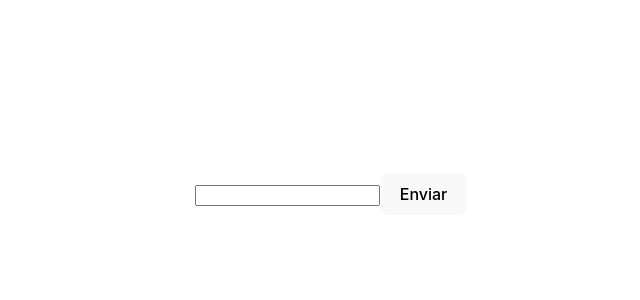
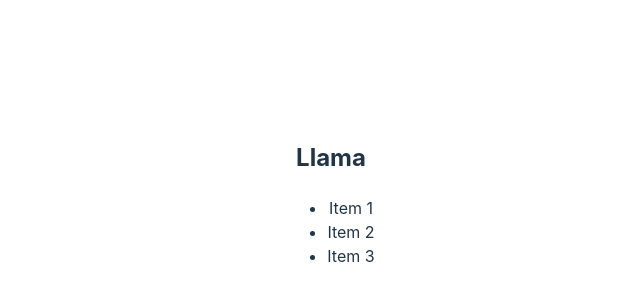
Before and after one commit to pepesan/ejemplo-vite-vuejs-vitest-testing, a Vue app: page / in a window 1280 px wide. Shown: the part 198-498 px from the top of the page, without its empty margins (309-949 px from the left). Built offline with nearby package versions, Linux system fonts and the light colour scheme.

Commit message:
mejora del ejemplo de uso de listado de elementos visuales

```diff
--- a/src/App.vue
+++ b/src/App.vue
@@ -1,10 +1,9 @@
 <script setup lang="ts">
-import YupValidationCompositionComponent from "./components/YupValidationCompositionComponent.vue";
-import CondicionalCompositionComponent from "./components/CondicionalCompositionComponent.vue";
+import LlamaListadoCompositionComponent from "./components/LlamaListadoCompositionComponent.vue";
 </script>
 
 <template>
-  <YupValidationCompositionComponent/>
+  <LlamaListadoCompositionComponent/>
 </template>
 
 <style scoped>
--- a/src/components/ListadoCompositionComponent.vue
+++ b/src/components/ListadoCompositionComponent.vue
@@ -1,16 +1,16 @@
 <template>
   <ul>
-    <li v-for="item in items" :key="item.id">{{ item.name }}</li>
+    <ListadoItemCompositionComponent v-for="item in items" :key="item.id" :item="item" />
   </ul>
 </template>
 
-<script>
-export default {
-  props: {
-    items: {
-      type: Array,
-      required: true,
-    },
+<script setup>
+import ListadoItemCompositionComponent from './ListadoItemCompositionComponent.vue';
+
+defineProps({
+  items: {
+    type: Array,
+    required: true,
   },
-};
+});
 </script>
--- /dev/null
+++ b/src/components/ListadoItemCompositionComponent.vue
@@ -0,0 +1,12 @@
+<template>
+  <li :key="item.id" >{{ item.name }}</li>
+</template>
+
+<script setup>
+defineProps({
+  item: {
+    type: Object,
+    required: true,
+  },
+});
+</script>
--- a/src/components/LlamaListadoCompositionComponent.vue
+++ b/src/components/LlamaListadoCompositionComponent.vue
@@ -1,21 +1,15 @@
 <template>
-  <h2>LLama</h2>
-  <ListadoCompositionComponent :items="myItems" />
+  <h2>Llama</h2>
+  <ListadoCompositionComponent :items="items" />
 </template>
 
-<script>
+<script setup>
+import { ref } from 'vue';
 import ListadoCompositionComponent from "./ListadoCompositionComponent.vue";
 
-export default {
-  components: {ListadoCompositionComponent},
-  data() {
-    return {
-      myItems: [
-        { id: 1, name: 'Item 1' },
-        { id: 2, name: 'Item 2' },
-        { id: 3, name: 'Item 3' },
-      ],
-    };
-  },
-};
+const items = ref([
+  { id: 1, name: 'Item 1' },
+  { id: 2, name: 'Item 2' },
+  { id: 3, name: 'Item 3' },
+]);
 </script>
```
Also changed, not shown: 1 other file (tests, documents, lock files or other folders).
